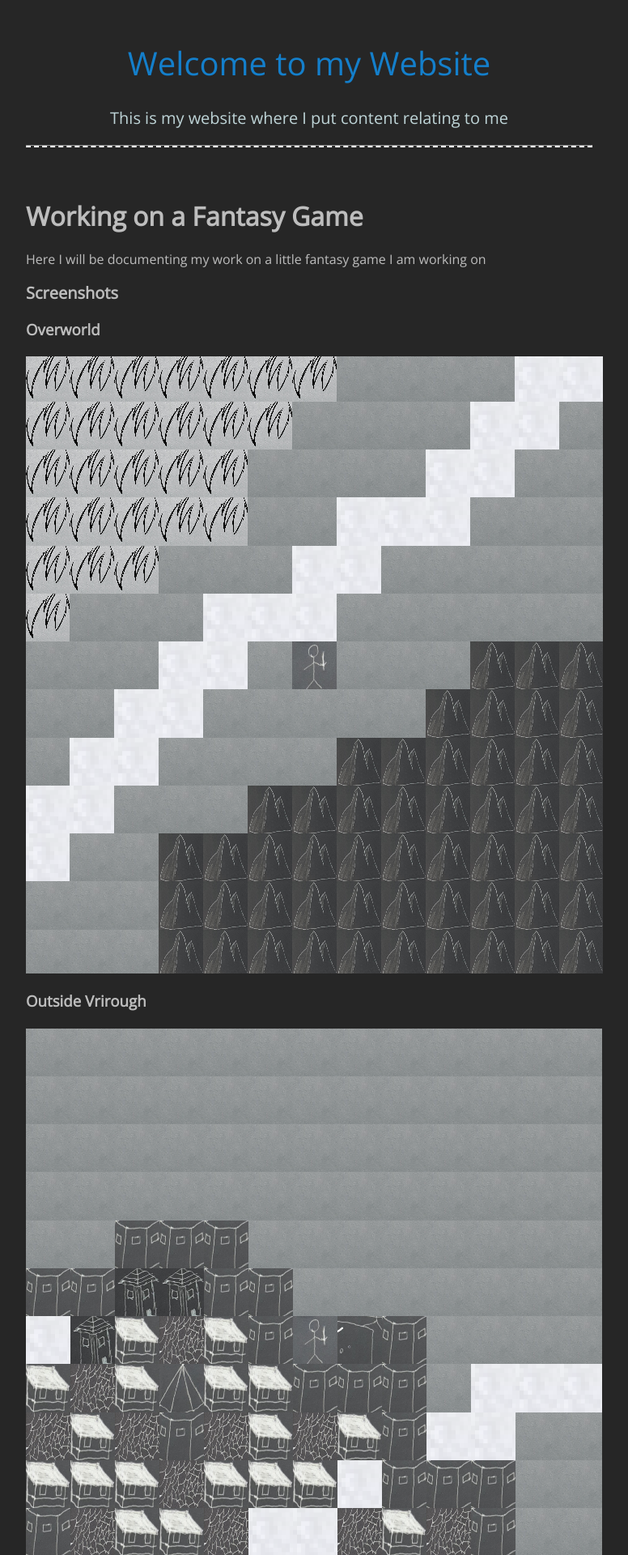
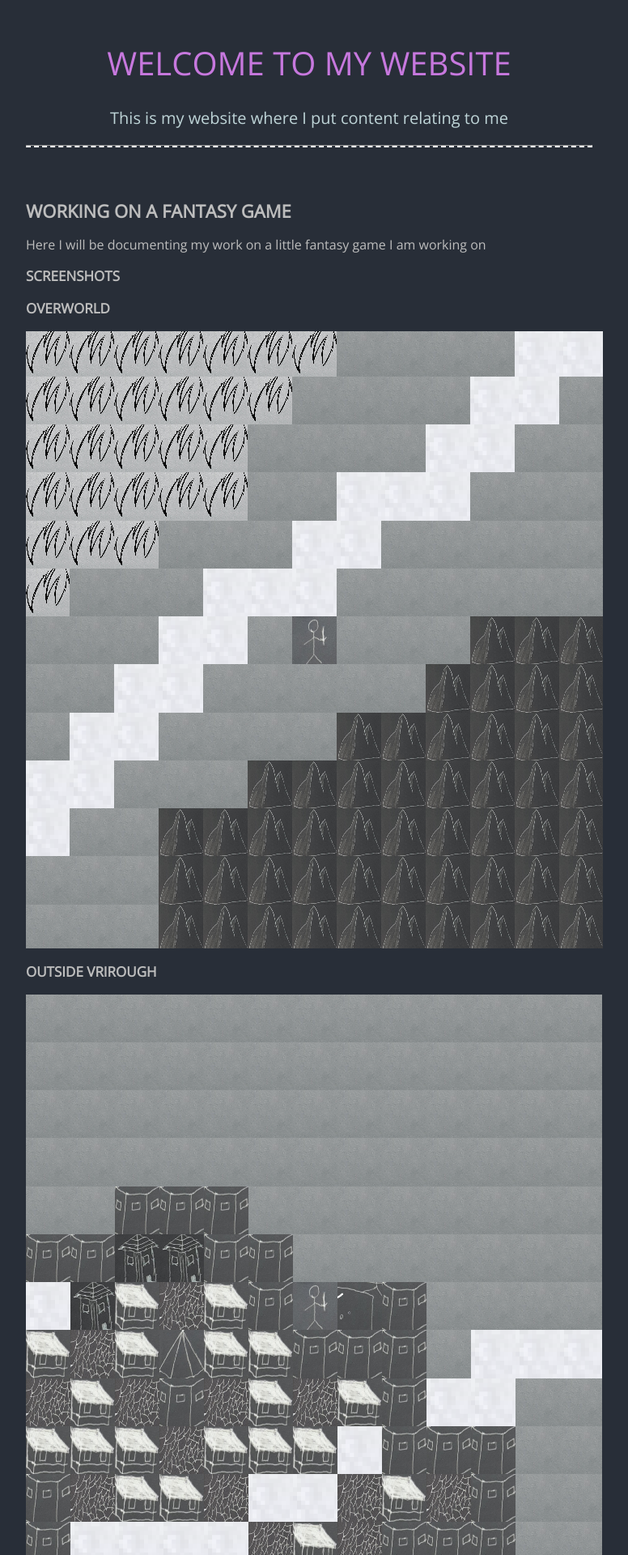
Before and after one commit to Nebtonish/Nebtonish.github.io, a Jekyll site: the page built from _posts/2021-05-31-Fantasy-Game.md, in a window 1280 px wide. Shown: the top 1920 px of the page at 81% size, without its empty margins (258-1034 px from the left). Built offline with Jekyll 4.4.1, drawn with Linux system fonts in a browser that asks for light colours; our own code applies the rules of GitHub Pages for plain Markdown files; some of the changed text lies outside the part shown.

Commit message:
change colourscheme

```diff
--- a/_config.yml
+++ b/_config.yml
@@ -1,4 +1,4 @@
 layout: default
-title: Welcome to my Website
+title: WELCOME TO MY WEBSITE
 description: This is my website where I put content relating to me
 newbaseurl: /
--- a/_posts/2021-05-31-Fantasy-Game.md
+++ b/_posts/2021-05-31-Fantasy-Game.md
@@ -1,25 +1,25 @@
-# Working on a Fantasy Game
+# WORKING ON A FANTASY GAME
 
 Here I will be documenting my work on a little fantasy game I am working on
 
-## Screenshots
+## SCREENSHOTS
 
-### Overworld
+### OVERWORLD
 
 <h1 align="center"><img src="/assets/img/GameSS1.png" alt="Overworld"></h1>
 
-### Outside Vrirough
+### OUTSIDE VRIROUGH
 
 <h1 align="center"><img src="/assets/img/GameSS2.png" alt="Outside Vrirough"></h1>
 
-### Inside Vrirough
+### INSIDE VRIROUGH
 
 <h1 align="center"><img src="/assets/img/GameSS3.png" alt="Inside Vrirough"></h1>
 
-### Dungeons
+### DUNGEONS
 
 <h1 align="center"><img src="/assets/img/GameSS4.png" alt="Dungeons"></h1>
 
-### Dungeon Depths
+### DUNGEON DEPTHS
 
 <h1 align="center"><img src="/assets/img/GameSS5.png" alt="Dungeon Depths"></h1>
--- a/_sass/main.scss
+++ b/_sass/main.scss
@@ -2,7 +2,8 @@
 
 :root {
   --font: 'Open Sans', sans-serif;
-  --bg-color: #262626;
+  --bg-color: #282e38;
+  --title-color: #c778de;
   --form-color: #464646;
 }
 
@@ -29,6 +30,7 @@
   }
 
   a:link, a:visited {
+    color: var(--title-color);
     text-decoration: none;
   }
 
@@ -51,19 +53,23 @@ body {
 }
 
 h1 {
-  font-size: 32px;
+  font-size: 22px;
 }
 
-h2 {
-  font-size: 20px;
+h2, h3, h4, h5, h6 {
+  font-size: 17px;
+}
+
+a {
+  text-decoration: none;
 }
 
 a:link, a:visited {
-  color: #147fcb;
+  color: #c778de;
 }
 
 a:hover {
-  color: #2890d9;
+  color: #34a5c7;
 }
 
 button, textarea, input {
```
Also changed, not shown: index.md (+5 -5 lines), 4 other files.
